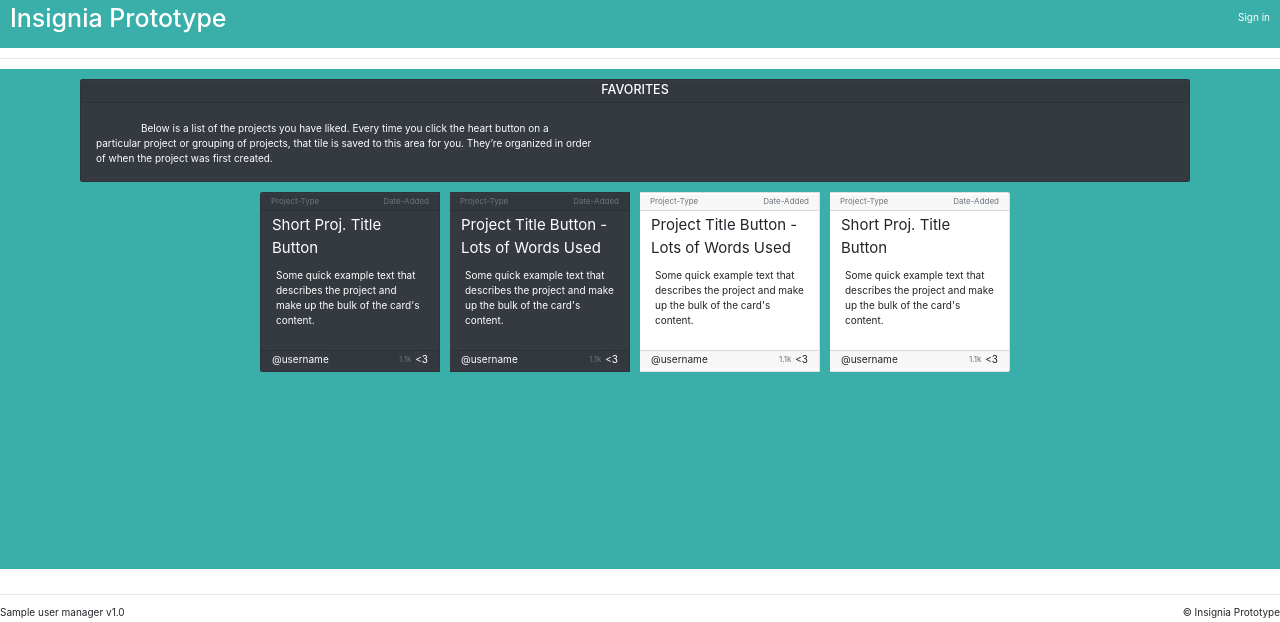
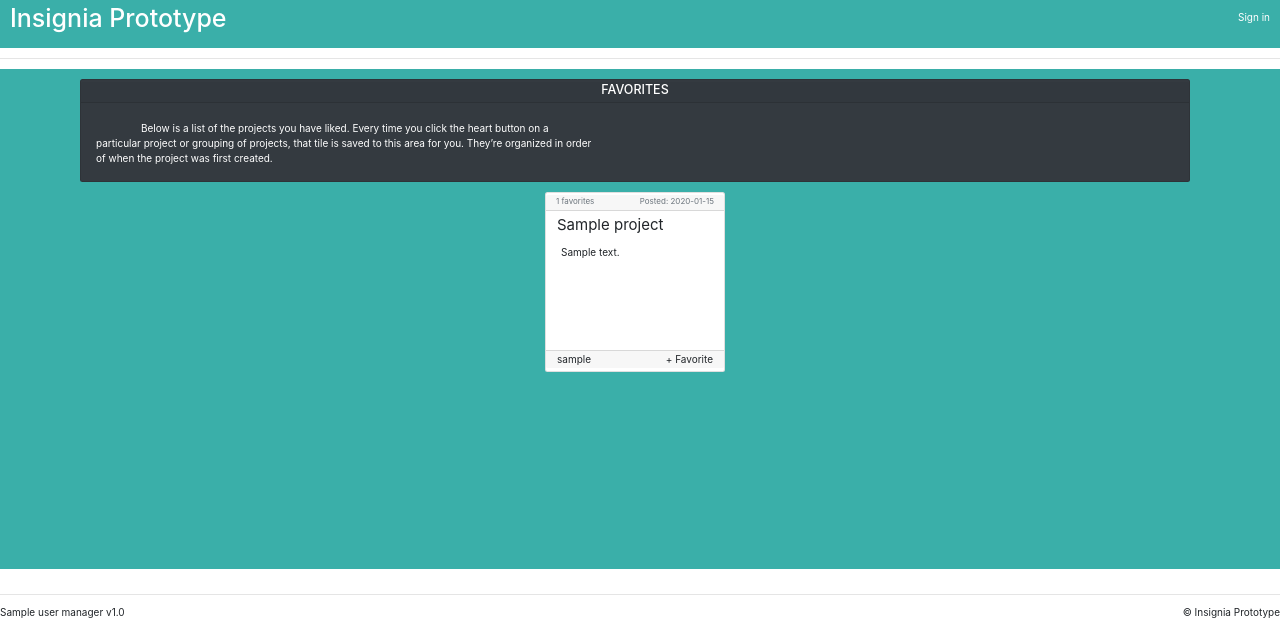
Before and after one commit to dylanfloyd/digital-portfolio-networking, a Python web app: template app/templates/main/favorites.html in a window 1280 px wide. Shown: the top 622 px of the page. Run offline with Jinja, Linux system fonts and the light colour scheme; the template is opened without the code that fills it: most values are stand-ins (such as "Sample title", 1, 10 or a date in 2020); some libraries are stand-ins or nearby versions.

Commit message:
favorites page works and tracked in database and updated dynamically on cards. also added specialization tags to the user. also created a link from public view of current user portfolio to edit_profile_page to minimize confusion.

```diff
--- a/app/commands/init_db.py
+++ b/app/commands/init_db.py
@@ -11,7 +11,7 @@ from flask_script import Command
 
 from app import db
 from app.models.user_models import User, Role
-from app.models.project_models import Project
+from app.models.project_models import Project, ProjectLike
 
 class InitDbCommand(Command):
     """ Initialize the database."""
--- a/app/templates/common/form_macros.html
+++ b/app/templates/common/form_macros.html
@@ -89,11 +89,11 @@
 
 
 
-{% macro render_card(project, user, label=None, label_visible=true, right_url=None, right_label=None) -%}
+{% macro render_card(project, user, current_user, label=None, label_visible=true, right_url=None, right_label=None) -%}
        <div class="card bg-white mb-3 mr-3" style="max-width: 18rem; min-width: 18rem; min-height: 18rem; text-color: #3AAFA9">
             <div class="card-header mt-1 mb-1" style="padding: 0; padding-bottom: 0.25rem;">
-                <small class="text-muted pull-left ml-3">Project-Type</small>
-                <small class="text-muted pull-right mr-3">{{ project.date_added.strftime('%Y-%m-%d') }}</small>
+                <small class="text-muted pull-left ml-3">{{ project.likes.count() }} favorites</small>
+                <small class="text-muted pull-right mr-3">Posted: {{ project.date_added.strftime('%Y-%m-%d') }}</small>
             </div>
             <div class="card-body" style="padding: 0">
                 <h5 class="card-title ml-3 mr-3">
@@ -109,8 +109,13 @@
                     </a>
                 </div>
                 <div class="pull-right mr-3">
-                    <small class="text-muted">{{ project.num_favorites }}</small>
-                    <a href="#" class="btn" style="padding: 0"><3</a>
+{#                    <small class="text-muted">{{ project.num_favorites }}</small>#}
+                      {% if current_user.has_liked_project(project) %}
+                        <a href="{{ url_for('main.favorite_action', project_id=project.id, action='unfavorite') }}" class="btn" style="padding: 0">Unfavorite</a>
+                      {% else %}
+                        <a href="{{ url_for('main.favorite_action', project_id=project.id, action='favorite') }}" class="btn" style="padding: 0">+ Favorite</a>
+                      {% endif %}
+{#                    <a href="#" class="btn" style="padding: 0"><3</a>#}
                 </div>
             </div>
 
--- a/app/templates/main/favorites.html
+++ b/app/templates/main/favorites.html
@@ -1,4 +1,6 @@
 {% extends "main/main_base.html" %}  {# main/main_base.html extends layout.html #}
+
+{% from "common/form_macros.html" import render_card %}
 
 {% block content %}{#    <p>Profile Button: First Last</p>#}
 {#    <p>Description: Words words word words word word words words.</p>#}
@@ -20,108 +22,114 @@
             </p>
         </div>
     </div>
-    <div class="card-group center-block" style="max-width: max-content;">
+{#    <div class="card-group center-block" style="max-width: max-content;">#}
+{##}
+{#        <div class="card text-white bg-dark mb-3 mr-3" style="max-width: 18rem; min-width: 18rem; min-height: 18rem">#}
+{#            <div class="card-header mt-1 mb-1" style="padding: 0; padding-bottom: 0.25rem;">#}
+{#                <small class="text-muted pull-left ml-3">Project-Type</small>#}
+{#                <small class="text-muted pull-right mr-3">Date-Added</small>#}
+{#            </div>#}
+{#            <div class="card-body" style="padding: 0">#}
+{#                <h5 class="card-title ml-3 mr-3">#}
+{#                    <a href="https://www.google.com" target="_blank" class="btn btn text-white text-left bg-dark" style="padding: 0; font-size: 1.5rem; white-space: pre-wrap">Short Proj. Title Button</a>#}
+{#                </h5>#}
+{#                <p class="card-text ml-4 mr-4">Some quick example text that describes the project and make up the bulk of the card's content.</p>#}
+{#            </div>#}
+{#            <div class="card-footer mt-1 mb-1" style="padding: 0">#}
+{#                <div class="pull-left ml-3">#}
+{#                    <a href="https://www.google.com" target="_blank" class="btn btn text-white bg-dark" style="padding: 0">#}
+{#                        @username#}
+{#                    </a>#}
+{#                </div>#}
+{#                <div class="pull-right mr-3">#}
+{#                    <small class="text-muted">1.1k</small>#}
+{#                    <a href="#" class="btn text-white bg-dark" style="padding: 0"><3</a>#}
+{#                </div>#}
+{#            </div>#}
+{#        </div>#}
+{##}
+{#        <div class="card text-white bg-dark mb-3 mr-3" style="max-width: 18rem; min-width: 18rem; min-height: 18rem">#}
+{#            <div class="card-header mt-1 mb-1" style="padding: 0; padding-bottom: 0.25rem;">#}
+{#                <small class="text-muted pull-left ml-3">Project-Type</small>#}
+{#                <small class="text-muted pull-right mr-3">Date-Added</small>#}
+{#            </div>#}
+{#            <div class="card-body" style="padding: 0">#}
+{#                <h5 class="card-title ml-3 mr-3">#}
+{#                    <a href="https://www.google.com" target="_blank" class="btn btn text-white text-left bg-dark" style="padding: 0; font-size: 1.5rem; white-space: pre-wrap">Project Title Button - Lots of Words Used</a>#}
+{#                </h5>#}
+{#                <p class="card-text ml-4 mr-4">Some quick example text that describes the project and make up the bulk of the card's content.</p>#}
+{#            </div>#}
+{#            <div class="card-footer mt-1 mb-1" style="padding: 0">#}
+{#                <div class="pull-left ml-3">#}
+{#                    <a href="https://www.google.com" target="_blank" class="btn btn text-white bg-dark" style="padding: 0">#}
+{#                        @username#}
+{#                    </a>#}
+{#                </div>#}
+{#                <div class="pull-right mr-3">#}
+{#                    <small class="text-muted">1.1k</small>#}
+{#                    <a href="#" class="btn text-white bg-dark" style="padding: 0"><3</a>#}
+{#                </div>#}
+{#            </div>#}
+{#        </div>#}
+{##}
+{#        <div class="card bg-white mb-3 mr-3" style="max-width: 18rem; min-width: 18rem; min-height: 18rem; text-color: #3AAFA9">#}
+{#            <div class="card-header mt-1 mb-1" style="padding: 0; padding-bottom: 0.25rem;">#}
+{#                <small class="text-muted pull-left ml-3">Project-Type</small>#}
+{#                <small class="text-muted pull-right mr-3">Date-Added</small>#}
+{#            </div>#}
+{#            <div class="card-body" style="padding: 0">#}
+{#                <h5 class="card-title ml-3 mr-3">#}
+{#                    <a href="https://www.google.com" target="_blank" class="btn text-left" style="padding: 0; font-size: 1.5rem; white-space: pre-wrap">Project Title Button - Lots of Words Used</a>#}
+{#                </h5>#}
+{##}
+{#                <p class="card-text ml-4 mr-4">Some quick example text that describes the project and make up the bulk of the card's content.</p>#}
+{#            </div>#}
+{#            <div class="card-footer mt-1 mb-1" style="padding: 0">#}
+{#                <div class="pull-left ml-3">#}
+{#                    <a href="https://www.google.com" target="_blank" class="btn" style="padding: 0">#}
+{#                        @username#}
+{#                    </a>#}
+{#                </div>#}
+{#                <div class="pull-right mr-3">#}
+{#                    <small class="text-muted">1.1k</small>#}
+{#                    <a href="#" class="btn" style="padding: 0"><3</a>#}
+{#                </div>#}
+{#            </div>#}
+{#        </div>#}
+{##}
+{#       <div class="card bg-white mb-3 mr-3" style="max-width: 18rem; min-width: 18rem; min-height: 18rem; text-color: #3AAFA9">#}
+{#            <div class="card-header mt-1 mb-1" style="padding: 0; padding-bottom: 0.25rem;">#}
+{#                <small class="text-muted pull-left ml-3">Project-Type</small>#}
+{#                <small class="text-muted pull-right mr-3">Date-Added</small>#}
+{#            </div>#}
+{#            <div class="card-body" style="padding: 0">#}
+{#                <h5 class="card-title ml-3 mr-3">#}
+{#                    <a href="https://www.google.com" target="_blank" class="btn text-left" style="padding: 0; font-size: 1.5rem; white-space: pre-wrap">Short Proj. Title Button</a>#}
+{#                </h5>#}
+{##}
+{#                <p class="card-text ml-4 mr-4">Some quick example text that describes the project and make up the bulk of the card's content.</p>#}
+{#            </div>#}
+{#            <div class="card-footer mt-1 mb-1" style="padding: 0">#}
+{#                <div class="pull-left ml-3">#}
+{#                    <a href="https://www.google.com" target="_blank" class="btn" style="padding: 0">#}
+{#                        @username#}
+{#                    </a>#}
+{#                </div>#}
+{#                <div class="pull-right mr-3">#}
+{#                    <small class="text-muted">1.1k</small>#}
+{#                    <a href="#" class="btn" style="padding: 0"><3</a>#}
+{#                </div>#}
+{#            </div>#}
+{#        </div>#}
+{##}
+{#    </div>#}
+    <div class="card-group mt-3 center-block" style="max-width: max-content;">
 
-        <div class="card text-white bg-dark mb-3 mr-3" style="max-width: 18rem; min-width: 18rem; min-height: 18rem">
-            <div class="card-header mt-1 mb-1" style="padding: 0; padding-bottom: 0.25rem;">
-                <small class="text-muted pull-left ml-3">Project-Type</small>
-                <small class="text-muted pull-right mr-3">Date-Added</small>
-            </div>
-            <div class="card-body" style="padding: 0">
-                <h5 class="card-title ml-3 mr-3">
-                    <a href="https://www.google.com" target="_blank" class="btn btn text-white text-left bg-dark" style="padding: 0; font-size: 1.5rem; white-space: pre-wrap">Short Proj. Title Button</a>
-                </h5>
-                <p class="card-text ml-4 mr-4">Some quick example text that describes the project and make up the bulk of the card's content.</p>
-            </div>
-            <div class="card-footer mt-1 mb-1" style="padding: 0">
-                <div class="pull-left ml-3">
-                    <a href="https://www.google.com" target="_blank" class="btn btn text-white bg-dark" style="padding: 0">
-                        @username
-                    </a>
-                </div>
-                <div class="pull-right mr-3">
-                    <small class="text-muted">1.1k</small>
-                    <a href="#" class="btn text-white bg-dark" style="padding: 0"><3</a>
-                </div>
-            </div>
-        </div>
-
-        <div class="card text-white bg-dark mb-3 mr-3" style="max-width: 18rem; min-width: 18rem; min-height: 18rem">
-            <div class="card-header mt-1 mb-1" style="padding: 0; padding-bottom: 0.25rem;">
-                <small class="text-muted pull-left ml-3">Project-Type</small>
-                <small class="text-muted pull-right mr-3">Date-Added</small>
-            </div>
-            <div class="card-body" style="padding: 0">
-                <h5 class="card-title ml-3 mr-3">
-                    <a href="https://www.google.com" target="_blank" class="btn btn text-white text-left bg-dark" style="padding: 0; font-size: 1.5rem; white-space: pre-wrap">Project Title Button - Lots of Words Used</a>
-                </h5>
-                <p class="card-text ml-4 mr-4">Some quick example text that describes the project and make up the bulk of the card's content.</p>
-            </div>
-            <div class="card-footer mt-1 mb-1" style="padding: 0">
-                <div class="pull-left ml-3">
-                    <a href="https://www.google.com" target="_blank" class="btn btn text-white bg-dark" style="padding: 0">
-                        @username
-                    </a>
-                </div>
-                <div class="pull-right mr-3">
-                    <small class="text-muted">1.1k</small>
-                    <a href="#" class="btn text-white bg-dark" style="padding: 0"><3</a>
-                </div>
-            </div>
-        </div>
-
-        <div class="card bg-white mb-3 mr-3" style="max-width: 18rem; min-width: 18rem; min-height: 18rem; text-color: #3AAFA9">
-            <div class="card-header mt-1 mb-1" style="padding: 0; padding-bottom: 0.25rem;">
-                <small class="text-muted pull-left ml-3">Project-Type</small>
-                <small class="text-muted pull-right mr-3">Date-Added</small>
-            </div>
-            <div class="card-body" style="padding: 0">
-                <h5 class="card-title ml-3 mr-3">
-                    <a href="https://www.google.com" target="_blank" class="btn text-left" style="padding: 0; font-size: 1.5rem; white-space: pre-wrap">Project Title Button - Lots of Words Used</a>
-                </h5>
-
-                <p class="card-text ml-4 mr-4">Some quick example text that describes the project and make up the bulk of the card's content.</p>
-            </div>
-            <div class="card-footer mt-1 mb-1" style="padding: 0">
-                <div class="pull-left ml-3">
-                    <a href="https://www.google.com" target="_blank" class="btn" style="padding: 0">
-                        @username
-                    </a>
-                </div>
-                <div class="pull-right mr-3">
-                    <small class="text-muted">1.1k</small>
-                    <a href="#" class="btn" style="padding: 0"><3</a>
-                </div>
-            </div>
-        </div>
-
-       <div class="card bg-white mb-3 mr-3" style="max-width: 18rem; min-width: 18rem; min-height: 18rem; text-color: #3AAFA9">
-            <div class="card-header mt-1 mb-1" style="padding: 0; padding-bottom: 0.25rem;">
-                <small class="text-muted pull-left ml-3">Project-Type</small>
-                <small class="text-muted pull-right mr-3">Date-Added</small>
-            </div>
-            <div class="card-body" style="padding: 0">
-                <h5 class="card-title ml-3 mr-3">
-                    <a href="https://www.google.com" target="_blank" class="btn text-left" style="padding: 0; font-size: 1.5rem; white-space: pre-wrap">Short Proj. Title Button</a>
-                </h5>
-
-                <p class="card-text ml-4 mr-4">Some quick example text that describes the project and make up the bulk of the card's content.</p>
-            </div>
-            <div class="card-footer mt-1 mb-1" style="padding: 0">
-                <div class="pull-left ml-3">
-                    <a href="https://www.google.com" target="_blank" class="btn" style="padding: 0">
-                        @username
-                    </a>
-                </div>
-                <div class="pull-right mr-3">
-                    <small class="text-muted">1.1k</small>
-                    <a href="#" class="btn" style="padding: 0"><3</a>
-                </div>
-            </div>
-        </div>
+        {% for project in projects %}
+            {{ render_card(project, project.creator, current_user) }}
+        {% endfor %}
 
     </div>
 
 
-
 {% endblock %}
--- a/app/templates/main/trending.html
+++ b/app/templates/main/trending.html
@@ -19,7 +19,7 @@
     <div class="card-group mt-3 center-block" style="max-width: max-content;">
 
         {% for project in projects %}
-            {{ render_card(project, project.creator) }}
+            {{ render_card(project, project.creator, current_user) }}
         {% endfor %}
 
     </div>
--- a/app/templates/main/user_settings.html
+++ b/app/templates/main/user_settings.html
@@ -15,7 +15,9 @@
 
     {{ render_field(form.last_name, tabindex=250) }}
 
-    {{ render_field(form.bio, tabindex=240) }}
+    {{ render_field(form.bio, tabindex=240, style="min-height: 100px") }}
+
+    {{ render_field(form.interests, tabindex=240, style="min-height: 100px") }}
 
     {{ render_submit_field(form.submit, tabindex=280) }}
 
```
Also changed, not shown: app/models/project_models.py (+6 -1 lines), app/models/user_models.py (+24 -1 lines), app/templates/main/portfolio.html (+6 -2 lines), app/views/main_views.py (+30 -5 lines).
